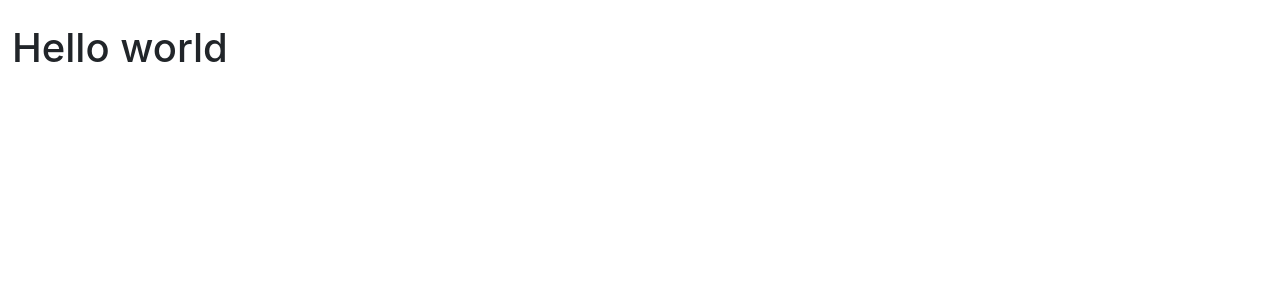
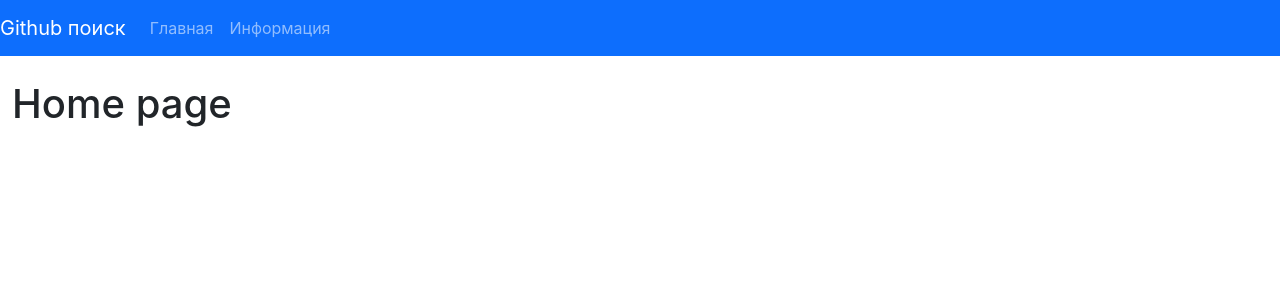
Before and after one commit to CodeCostylProduction/react-hook, a React (Create React App) app: page / in a window 1280 px wide. Shown: the top 300 px of the page. Built offline with nearby package versions, Linux system fonts and the light colour scheme.

Commit message:
up to 112 ex

```diff
--- a/src/App.js
+++ b/src/App.js
@@ -1,10 +1,15 @@
 import './App.css';
+import Navbar from './components/navbar'
+import Home from "./pages/home";
 
 function App() {
   return (
-      <div className='container-fluid pt-4'>
-        <h1>Hello world</h1>
-      </div>
+      <>
+          <Navbar/>
+          <div className='container-fluid pt-4'>
+              <Home/>
+          </div>
+          </>
   )
 }
 
--- /dev/null
+++ b/src/components/navbar.js
@@ -0,0 +1,21 @@
+import React from 'react'
+
+const Navbar = () => {
+    return (
+        <nav className="navbar navbar-dark bg-primary navbar-expand-lg">
+           <div className="navbar-brand">
+               Github поиск
+           </div>
+            <ul className="navbar-nav">
+                <li className="nav-item">
+                    <a href="/" className="nav-link">Главная</a>
+                </li>
+                <li className="nav-item">
+                    <a href="/about" className="nav-link">Информация</a>
+                </li>
+            </ul>
+        </nav>
+    )
+}
+
+export default Navbar
--- /dev/null
+++ b/src/pages/home.js
@@ -0,0 +1,11 @@
+import React from 'react';
+
+const Home = () => {
+    return (
+        <div>
+            <h1>Home page</h1>
+        </div>
+    );
+}
+
+export default Home;
```
Also changed, not shown: src/pages/Profile.js (added, +11 -0 lines), src/pages/about.js (added, +11 -0 lines).
